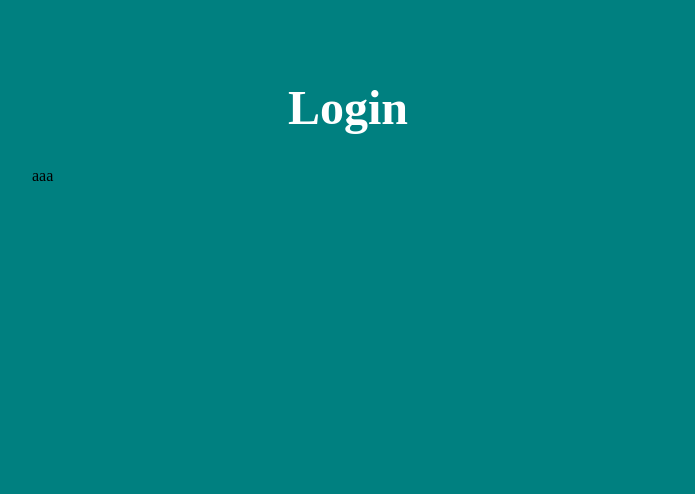
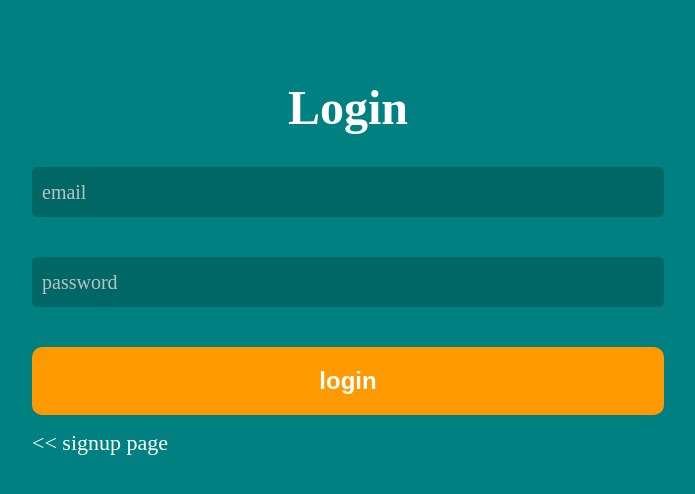
Before and after one commit to daichi0918/nextjs-output-with-api-crud-auth-myapp, a Next.js app in the folder frontend/: page / in a window 1280 px wide. Shown: the top 494 px of the page, without its empty margins (292-987 px from the left). Built offline with nearby package versions, Linux system fonts and the light colour scheme.

Commit message:
Login画面UI作成完了

```diff
--- /dev/null
+++ b/frontend/src/components/Button/index.tsx
@@ -0,0 +1,24 @@
+/**
+ * Button
+ *
+ * @package atoms
+ */
+import { memo } from 'react';
+import styles from './styles.module.css';
+interface ButtonProps {
+  buttonName: string;
+  onClick: (e: React.MouseEvent<HTMLButtonElement, MouseEvent>) => void;
+}
+
+/**sty
+ * @param {} props
+ * @returns {JSX.Element}
+ */
+export const Button = memo((props: ButtonProps) => {
+  const { buttonName, onClick } = props;
+  return (
+    <button className={styles.button} onClick={onClick}>
+      {buttonName}
+    </button>
+  );
+});
--- /dev/null
+++ b/frontend/src/components/Button/styles.module.css
@@ -0,0 +1,15 @@
+.button {
+  display: block;
+  width: 100%;
+  background-color: #f90;
+  border: none;
+  cursor: pointer;
+  outline: none;
+  padding: 20px;
+  font-size: 24px;
+  font-weight: 700;
+  color: #fff;
+  appearance: none;
+  border-radius: 10px;
+  transition: 0.3s;
+}
--- /dev/null
+++ b/frontend/src/components/atoms/InputForm/index.tsx
@@ -0,0 +1,28 @@
+/**
+ * InputForm
+ *
+ * @package atoms
+ */
+import { memo } from 'react';
+import styles from './styles.module.css';
+type Props = JSX.IntrinsicElements['input'];
+
+/**
+ * @param {InputFormProps} props
+ * @returns {JSX.Element}
+ */
+const InputForm = memo((props: Props) => {
+  const { placeholder = '', value, onChange, readOnly = false } = props;
+  return (
+    <input
+      type={'text'}
+      className={styles.input}
+      placeholder={placeholder}
+      value={value}
+      onChange={onChange}
+      readOnly={readOnly}
+    />
+  );
+});
+
+export default InputForm;
--- /dev/null
+++ b/frontend/src/components/atoms/InputForm/styles.module.css
@@ -0,0 +1,16 @@
+.input {
+  color: #fff;
+  border: none;
+  background: rgba(0, 0, 0, 0.2);
+  width: 100%;
+  height: 50px;
+  padding: 10px;
+  box-sizing: border-box;
+  font-size: 20px;
+  font-family: Times New Roman, Times, serif;
+  border-radius: 5px;
+}
+
+.input::placeholder {
+  color: silver;
+}
--- /dev/null
+++ b/frontend/src/components/atoms/NavigationLink/index.tsx
@@ -0,0 +1,19 @@
+import Link from 'next/link';
+import React, { memo } from 'react';
+import styles from './styles.module.css';
+
+interface LinkProps {
+  href: string;
+  linkName: string;
+}
+
+const NavigationLink = memo((props: LinkProps) => {
+  const { href, linkName } = props;
+  return (
+    <Link href={href} className={styles.link}>
+      {`<<     ${linkName}`}
+    </Link>
+  );
+});
+
+export default NavigationLink;
--- /dev/null
+++ b/frontend/src/components/atoms/NavigationLink/styles.module.css
@@ -0,0 +1,7 @@
+.link {
+  color: #fff;
+  font-size: 22px;
+  text-decoration: none;
+  margin-top: 15px;
+  display: block;
+}
--- a/frontend/src/components/templates/Login/index.tsx
+++ b/frontend/src/components/templates/Login/index.tsx
@@ -4,18 +4,58 @@
  *
  * @package templates
  */
-import React from 'react';
+import React, { useState } from 'react';
 import styles from './styles.module.css';
 import { BaseLayout } from '@/components/organisms/BaseLayout';
+import InputForm from '@/components/atoms/InputForm';
+import { EventType } from '@/interfaces/Event';
+import { Button } from '@/components/Button';
+import Link from 'next/link';
+import { NAVIGATION_LIST, NAVIGATION_PATH } from '@/constants/navigation';
+import NavigationLink from '@/components/atoms/NavigationLink';
 
 /**
  * TodoPage
  * @returns {JSX.Element}
  */
 const LoginTemplate = () => {
+  /* state定義 */
+  const [inputEmailValue, setInputEmailValue] = useState<string>('');
+  const [inputPasswordValue, setInputPasswordValue] = useState<string>('');
+
+  /* action定義 */
+  /**
+   * emailの値更新処理
+   * @param { React.ChangeEvent<HTMLInputElement>} e
+   */
+  const handleInputEmailChange: EventType['onChangeInput'] = (e) =>
+    setInputEmailValue(e.target.value);
+
+  /**
+   * passwordの値更新処理
+   * @param { React.ChangeEvent<HTMLInputElement>} e
+   */
+  const handleInputPasswordChange: EventType['onChangeInput'] = (e) =>
+    setInputPasswordValue(e.target.value);
+
   return (
     <BaseLayout title={'Login'}>
-      <p>aaa</p>
+      <section className={styles.area}>
+        <InputForm
+          placeholder={'email'}
+          value={inputEmailValue}
+          onChange={handleInputEmailChange}
+        />
+      </section>
+      <section className={styles.area}>
+        <InputForm
+          placeholder={'password'}
+          value={inputPasswordValue}
+          onChange={handleInputPasswordChange}
+        />
+      </section>
+      <Button buttonName={'login'} onClick={() => console.log('button')} />
+      <NavigationLink href={NAVIGATION_LIST.SIGNUP} linkName={'signup page'} />
     </BaseLayout>
   );
 };
--- a/frontend/src/components/templates/Login/styles.module.css
+++ b/frontend/src/components/templates/Login/styles.module.css
@@ -4,3 +4,7 @@ h1.title {
   color: #fff;
   font-size: 48px;
 }
+
+section.area {
+  margin-bottom: 40px;
+}
--- /dev/null
+++ b/frontend/src/constants/navigation.ts
@@ -0,0 +1,37 @@
+/**
+ * navigation
+ *
+ * @package constants
+ */
+
+/**
+ * ベースPATH
+ * @type {string}
+ */
+export const BASE_PATH = '';
+
+/**
+ * リンク先一覧
+ * 遷移先定義の際に使用
+ * @type {{TOP: string, CREATE: string, EDIT: string, DETAIL: string}}
+ */
+export const NAVIGATION_LIST = {
+  LOGIN: `${BASE_PATH}/`,
+  SIGNUP: `${BASE_PATH}/signUP`,
+  DETAIL: `${BASE_PATH}/detail/:id`,
+  CREATE: `${BASE_PATH}/create`,
+  EDIT: `${BASE_PATH}/edit/:id`,
+};
+
+/**
+ * パス一覧
+ * 画面遷移時の使用
+ * @type {{TOP: string, CREATE: string, EDIT: string, DETAIL: string}}
+ */
+export const NAVIGATION_PATH = {
+  LOGIN: `/`,
+  SIGNUP: `/signup`,
+  DETAIL: `/detail/`,
+  CREATE: `/create`,
+  EDIT: `/edit/`,
+};
--- /dev/null
+++ b/frontend/src/interfaces/Event.ts
@@ -0,0 +1,26 @@
+/**
+ * Event
+ *
+ * @package interface
+ */
+import {
+  MouseEvent,
+  ChangeEvent,
+  KeyboardEvent,
+  FocusEvent,
+  FormEvent,
+} from 'react';
+
+/**
+ * EventType
+ */
+export interface EventType {
+  onClick: (event: MouseEvent<HTMLInputElement>) => void;
+  onChangeInput: (event: ChangeEvent<HTMLInputElement>) => void;
+  onChangeTextArea: (event: ChangeEvent<HTMLTextAreaElement>) => void;
+  onkeypress: (event: KeyboardEvent<HTMLInputElement>) => void;
+  onBlur: (event: FocusEvent<HTMLInputElement>) => void;
+  onFocus: (event: FocusEvent<HTMLInputElement>) => void;
+  onSubmit: (event: FormEvent<HTMLFormElement>) => void;
+  onClickDiv: (event: MouseEvent<HTMLDivElement, MouseEvent>) => void;
+}
```
Also changed, not shown: frontend/src/interfaces/Todo.ts (added).
